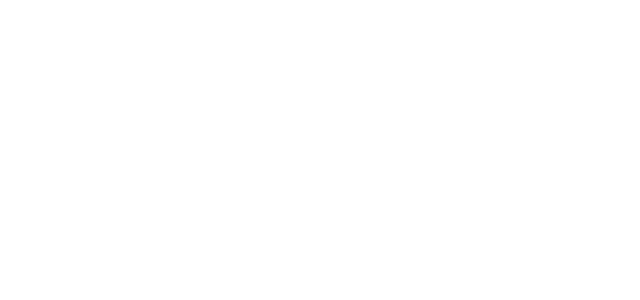
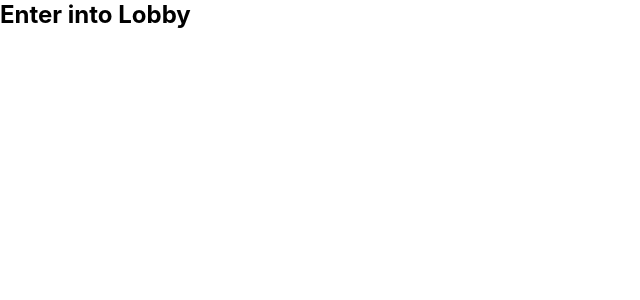
Before and after one commit to Ayush1Rajput/Video_Conferencing_App, a React (Create React App) app in the folder frontend/: page /url in a window 1280 px wide. Before the commit this address had no page. Shown: the top 300 px of the page, without its empty margins (0-640 px from the left). Built offline with nearby package versions, Linux system fonts and the light colour scheme.

Commit message:
Work on video meet part

```diff
--- a/frontend/src/App.js
+++ b/frontend/src/App.js
@@ -3,6 +3,7 @@ import LandingPage from "./pages/landing";
 import Authentication from "./pages/authentication";
 import { Route, BrowserRouter as Router, Routes } from "react-router-dom";
 import { AuthProvider } from "./contexts/AuthContext";
+import VideoMeetComponent from './pages/VideoMeet';
 
 function App() {
   return (
@@ -13,6 +14,8 @@ function App() {
             <Route path="/" element={<LandingPage />} />
 
             <Route path="/auth" element={<Authentication />} />
+
+            <Route path="/url" element={<VideoMeetComponent/>} />
           </Routes>
         </AuthProvider>
       </Router>
--- a/frontend/src/contexts/AuthContext.jsx
+++ b/frontend/src/contexts/AuthContext.jsx
@@ -1,6 +1,6 @@
 import axios from 'axios';
 import httpStatus from "http-status";
-import {Children, createContext, useContext, useState } from "react";
+import {createContext, useContext, useState } from "react";
 import { useNavigate } from "react-router-dom";
 
 
--- /dev/null
+++ b/frontend/src/pages/VideoMeet.jsx
@@ -0,0 +1,61 @@
+import React, { useEffect, useRef, useState } from 'react'
+
+const server_url  = "http://localhost:8000";
+
+var connections = {};
+
+const peerConfigConnections = {
+    "iceServers": [
+        { "urls": "stun:stun.l.google.com:19302" }
+    ]
+}
+
+export default function VideoMeetComponent(){
+
+    var socketRef = useRef();
+    let socketIdRef = useRef();
+
+    let localVideoref = useRef();
+
+    let [videoAvailable, setVideoAvailable] = useState(true);
+
+    let [audioAvailable, setAudioAvailable] = useState(true);
+
+    let [video, setVideo] = useState([]);
+
+    let [audio, setAudio] = useState();
+
+    let [screen, setScreen] = useState();
+
+    let [showModal, setModal] = useState(true);
+
+    let [screenAvailable, setScreenAvailable] = useState();
+
+    let [messages, setMessages] = useState([])
+
+    let [message, setMessage] = useState("");
+
+    let [newMessages, setNewMessages] = useState(3);
+
+    let [askForUsername, setAskForUsername] = useState(true);
+
+    let [username, setUsername] = useState("");
+
+    const videoRef = useRef([])
+
+    let [videos, setVideos] = useState([])
+
+    return (
+        <div>
+
+            {askForUsername===true ?
+            <div>
+                <h2>Enter into Lobby</h2>
+
+            </div> :
+            <></>
+        }
+
+        </div>
+    )
+}
```
